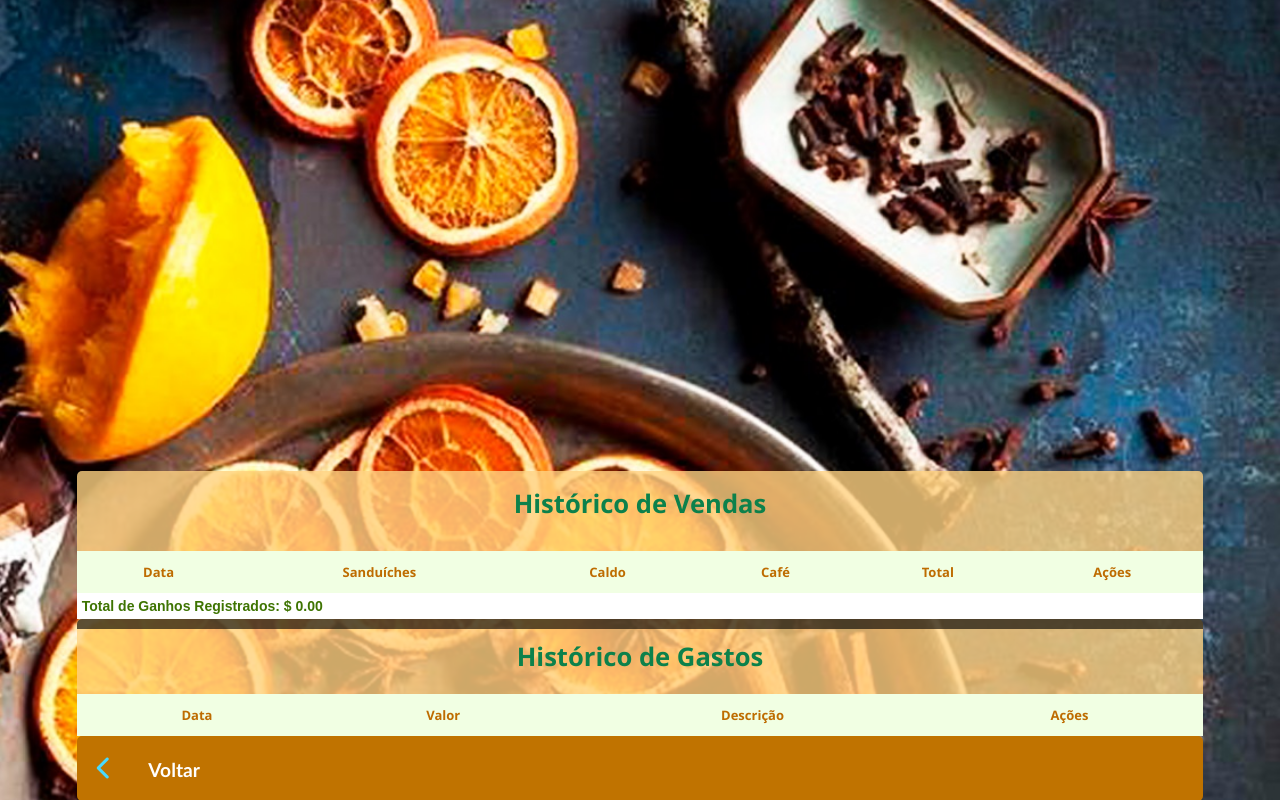
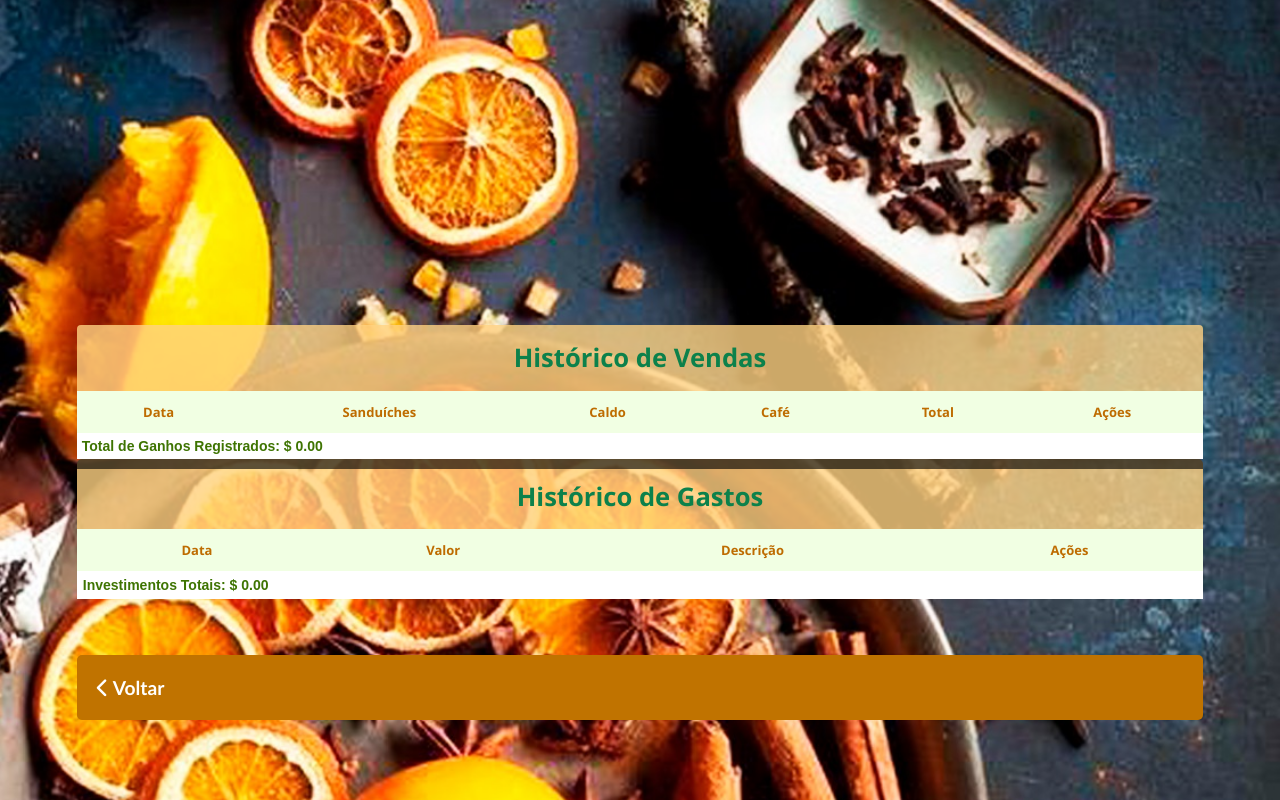
Before and after one commit to JMatheusCavalcante/NaturApp, a React (Create React App) app: page /historico in a window 1280 px wide. Built offline with nearby package versions, Linux system fonts and the light colour scheme.

Commit message:
Enquadrando Tabela e Adicionando 'Investimentos Totais'

```diff
--- a/src/App.css
+++ b/src/App.css
@@ -244,7 +244,7 @@ margin-right: 3%;
 }
 
 .vendas-buttons{
-  margin-top: 15%;
+
   display: flex;
   flex-direction: column;
   gap: 17px;
@@ -256,7 +256,7 @@ margin-right: 3%;
 .vendas-form {
   display: flex;
   flex-direction: column;
-  gap: 15px;
+  gap: 2px;
 
 }
 
@@ -296,7 +296,7 @@ margin-right: 3%;
 /*---------------------------------------------------------------------- */
 
 .table-container {
-  margin-top:35%;
+  margin-top:22%;
   width: 100%;
   animation: fadeIn 1s forwards; /* Animação de fade-in */
   position: relative;
@@ -305,7 +305,7 @@ margin-right: 3%;
 .historico-vendas {
   background-color: #ffd382cc;
   text-align: center;
-  border-radius: 5px;
+  border-radius: 4px;
   padding-top: 5px;
   display:flexbox;
 
@@ -313,18 +313,18 @@ margin-right: 3%;
 
 .historico-vendas h3 {
   margin: 0;
-  padding: 10px 0;
+  padding: 10px 0px 1px ;
 
   position: sticky;
-  top: 0;
-  z-index: 2;
+
+  z-index: 5;
 
 }
 
 .table-scrollable {
-  max-height: 250px; /* Altura máxima da área rolável da tabela */
+  max-height: 220px; /* Altura máxima da área rolável da tabela */
   overflow-y: auto;
-  margin-top: 20px; /* Espaço entre o título e a tabela rolável */
+  margin-top: 15px; /* Espaço entre o título e a tabela rolável */
 }
 
 .historico-table {
@@ -349,8 +349,9 @@ margin-right: 3%;
 
 .historico-table th {
   position: sticky;
-  top: 1px; /* Altura do h3 */
+  top: 0%; /* Altura do h3 */
   background-color: #f1ffe3;
+  height: 5px;
   color: #be6c00;
   font-weight: bold;
   z-index: 1;
@@ -392,7 +393,28 @@ margin-right: 3%;
   padding-top: 10px;
   border-top: 10px solid #000000a2;
   animation: fadeIn 1s forwards; /* Animação de fade-in */
+  max-height: 250px;
+
 }
+
+.historico-app-button{
+  text-align: left;
+  padding: 10px 20px;
+  font-size: 1.2em;
+  font-family:'Gill Sans', 'Gill Sans MT', Calibri, 'Trebuchet MS', sans-serif;
+  color: white;
+  gap: 8px; /* Espaçamento entre o ícone e o texto */
+  background-color: #c07300;
+  border: none;
+  border-radius: 5px;
+  transition: transform 0.2s ease, box-shadow 0.3s ease;
+  box-shadow: 0 4px 6px rgba(0, 0, 0, 0.1);
+  height: 65px;
+  width: 100%;
+  text-decoration: none;
+  margin-top: 5%;
+}
+
 .form-gastos {
   background-color: #2e1f00ce; /* Mesma cor de fundo da página inicial */
   color: #ffffff;
@@ -415,7 +437,7 @@ form label {
 }
 
 .input-descricao{
-  padding-bottom: 20%;
+  padding-bottom: 15%;
 }
 
 form input {
@@ -424,7 +446,7 @@ form input {
   width: 100%;
   border: 1px solid #ccc;
   border-radius: 5px;
-  margin-bottom: 5%;
+  margin-bottom: 4%;
 }
 
 .botoes-gastos{
@@ -434,12 +456,23 @@ form input {
   gap: 17px;
 }
 
+.gastos-totais{
+  color: #3e7402;
+  background-color: #ffffff;
+  font-size: 14px;
+  padding: 6px;
+  z-index: 500;
+  display:block;
+  width: 100%;
 
-/* Rodapé */
+}
+
+/* ------------------------Rodapé-------------------------------- */
+
 .footer {
   text-align: center;
   padding-left: 32%;
-  margin-top: 39%;
+  margin-top: 42%;
   position: relative;
 
   width: 100%;
--- a/src/components/Historico.js
+++ b/src/components/Historico.js
@@ -7,6 +7,7 @@ const Historico = () => {
   const [sales, setSales] = useState([]);
   const [dailyTotal, setDailyTotal] = useState(0);
   const [expenses, setExpenses] = useState([]);
+  const [gastosTotais, setGastosTotais] = useState(0);
 
   useEffect(() => {
     const fetchData = async () => {
@@ -20,6 +21,7 @@ const Historico = () => {
 
       const allExpenses = await getAllExpenses();
       setExpenses(allExpenses);
+      calculateGastosTotais(allExpenses);
     };
     fetchData();
   }, []);
@@ -39,11 +41,17 @@ const Historico = () => {
     await deleteExpense(id);
     const updatedExpenses = await getAllExpenses();
     setExpenses(updatedExpenses);
+    calculateGastosTotais(updatedExpenses);
   };
 
   const calculateDailyTotal = (sales) => {
     const total = sales.reduce((acc, sale) => acc + sale.total, 0);
     setDailyTotal(total);
+  };
+
+  const calculateGastosTotais = (expenses) => {
+    const total = expenses.reduce((acc, expense) => acc + parseFloat(expense.valor), 0); // Converter para número
+    setGastosTotais(total);
   };
 
   return (
@@ -116,9 +124,11 @@ const Historico = () => {
           </table>
         </div>
       </div>
-
+      <div className="gastos-totais">
+        <h4>Investimentos Totais: $ {parseFloat(gastosTotais).toFixed(2)}</h4> {/* Exibindo o total de gastos */}
+      </div>
       <Link to="/" className="historico-link">
-        <button className="app-button">
+        <button className="historico-app-button">
           <i className="fas fa-chevron-left"></i><strong> Voltar </strong>
         </button>
       </Link>
--- a/src/components/VendasDoDia.js
+++ b/src/components/VendasDoDia.js
@@ -13,7 +13,10 @@ const VendasDoDia = () => {
 
   const handleChange = (e) => {
     const { name, value } = e.target;
-    setFormData({ ...formData, [name]: value });
+    setFormData({
+      ...formData,
+       [name]: value
+      });
   };
 
   const handleSubmit = async (e) => {
```
Also changed, not shown: public/manifest.json.
